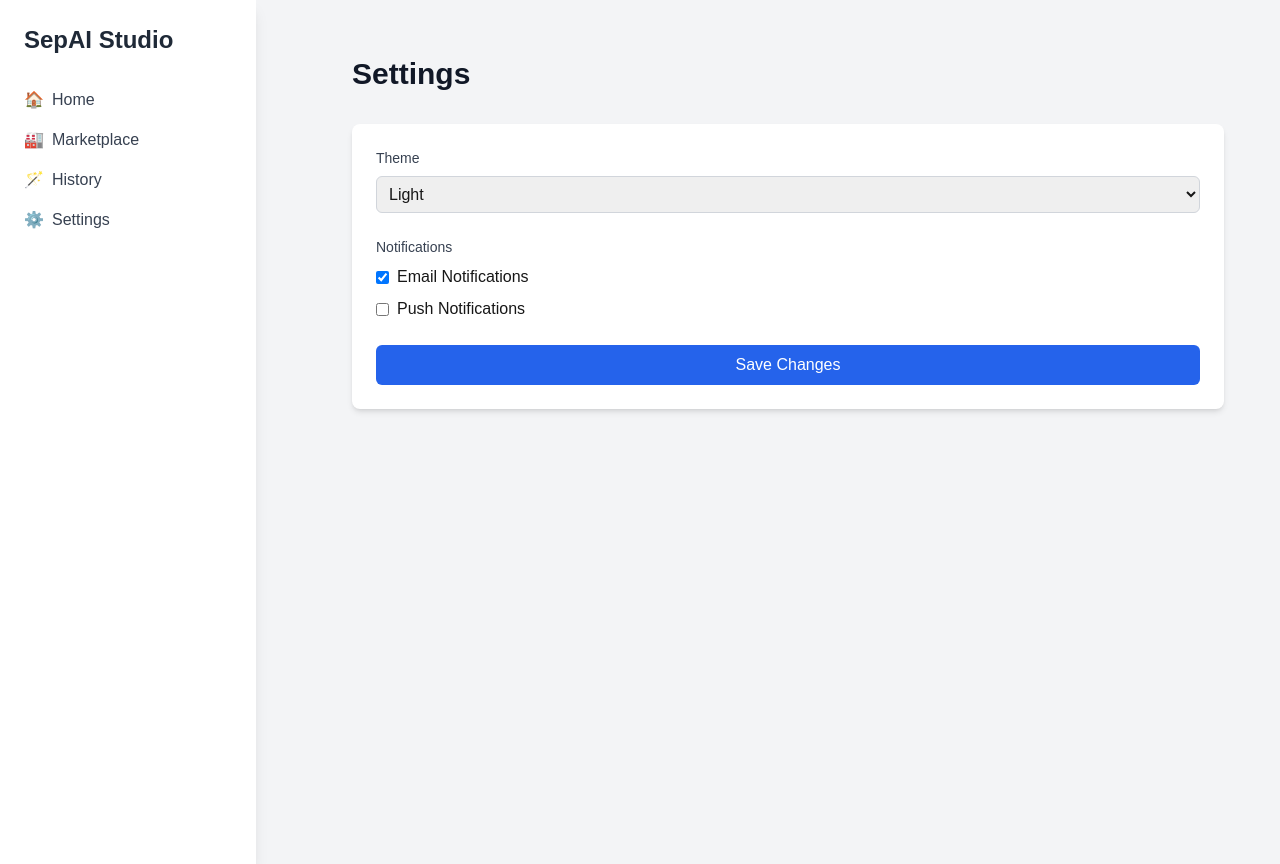
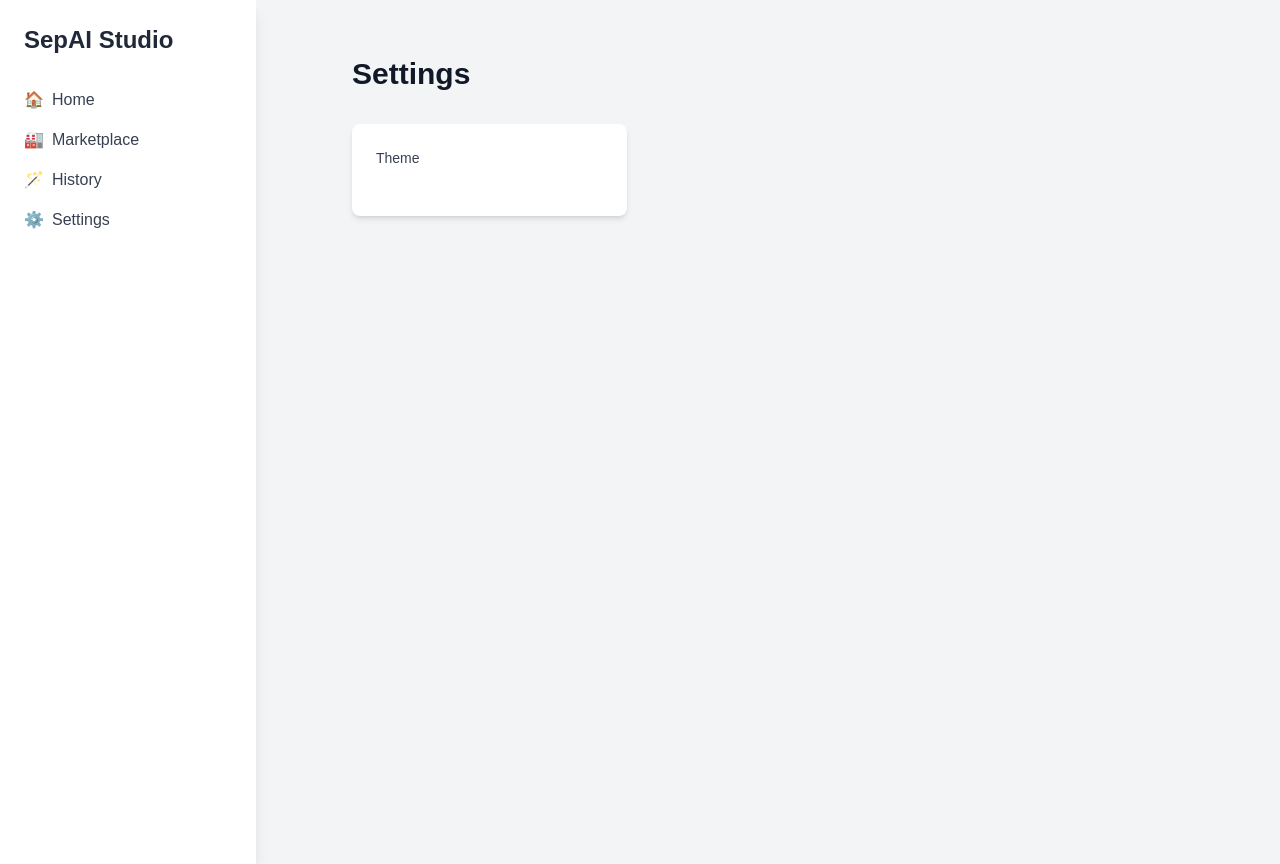
Before and after one commit to amirun573/sepAI, a Next.js app in the folder frontend/: page /setting in a window 1280 px wide. Built offline with nearby package versions, Linux system fonts and the light colour scheme.

Commit message:
enhance setting page

```diff
--- /dev/null
+++ b/frontend/src/_Common/interface/setting.interface.ts
@@ -0,0 +1,4 @@
+export interface SettingProps {
+    theme: string;
+    modelDownloadPath: string;
+}
--- a/frontend/src/app/setting/page.tsx
+++ b/frontend/src/app/setting/page.tsx
@@ -1,90 +1,100 @@
 "use client";
+import { SettingProps } from "@/_Common/interface/setting.interface";
 import Navbar from "@/components/Navbar";
 import { Suspense } from "react";
 import { useState, useEffect } from "react";
 
 function Setting() {
-    const [theme, setTheme] = useState("light");
-    const [emailNotifications, setEmailNotifications] = useState(true);
-    const [pushNotifications, setPushNotifications] = useState(false);
 
+    const initialSettings: SettingProps = {
+        theme: "dark",
+        modelDownloadPath: "/home/user/Downloads",
+    }
+
+    const [settings, setSettings] = useState<SettingProps>(initialSettings);
+
+    const [folderPath, setFolderPath] = useState<string | null>(null);
+    const isElectron = typeof window !== "undefined" && (window as any).electron?.selectFolder;
+
+
+    const selectFolder = async () => {
+        if (isElectron) {
+            // Electron Folder Selection
+            const selectedPath = await (window as any).electron.selectFolder();
+            if (selectedPath) setFolderPath(selectedPath);
+        } else {
+            // Web: Trigger file input
+            document.getElementById("folderInput")?.click();
+        }
+    };
+
+    const handleFolderSelect = (e: React.ChangeEvent<HTMLInputElement>) => {
+        const files = e.target.files;
+        if (files && files.length > 0) {
+            setFolderPath(files[0].webkitRelativePath.split("/")[0]); // Get the top-level folder name
+        }
+    };
     // Load settings from localStorage on component mount
     useEffect(() => {
         const savedSettings = JSON.parse(localStorage.getItem("settings") || "{}");
-        setTheme(savedSettings.theme || "light");
-        setEmailNotifications(savedSettings.emailNotifications || true);
-        setPushNotifications(savedSettings.pushNotifications || false);
+
     }, []);
 
-    // Save settings to localStorage
-    const handleSubmit = (e: React.FormEvent) => {
-        e.preventDefault();
-        const settings = {
-            theme,
-            emailNotifications,
-            pushNotifications,
-        };
-        localStorage.setItem("settings", JSON.stringify(settings));
-        console.log("Settings saved:", settings);
-    };
+
+
+    const handleSettings = (e: any) => {
+        try {
+
+            console.log(e);
+
+            const { id, value } = e.target;
+
+            console.log(id, value);
+            //e.target.files?.[0]?.name
+            setSettings({ ...settings, [id]: value });
+        } catch (error) {
+            console.error(error);
+        }
+    }
+
+
 
     return (
         <div className="min-h-screen bg-gray-100 p-6">
             <h1 className="text-3xl font-bold text-gray-900 mb-8">Settings</h1>
-            <div className="bg-white p-6 rounded-lg shadow-md">
-                <form onSubmit={handleSubmit}>
+            <div className="grid grid-cols-1 sm:grid-cols-2 lg:grid-cols-3 gap-6">
+                {/* <div className="bg-white p-6 rounded-lg shadow-md">
+                    <div className="mb-6">
+                        <label className="block text-sm font-medium text-gray-700 mb-2">
+                            Path Download Model
+                        </label>
+                        <input
+                         id="modelDownloadPath"
+                         type="file"
+                         data-webkitdirectory=""
+                         data-directory=""
+                         className="w-full p-2 border border-gray-300 rounded-md focus:outline-none focus:ring-2 focus:ring-blue-500"
+                         onChange={(e) => handleSettings(e)}
+                        />
+
+                    </div>
+
+
+                </div> */}
+
+                <div className="bg-white p-6 rounded-lg shadow-md">
                     {/* Theme Preference */}
                     <div className="mb-6">
                         <label className="block text-sm font-medium text-gray-700 mb-2">
                             Theme
                         </label>
-                        <select
-                            className="w-full p-2 border border-gray-300 rounded-md focus:outline-none focus:ring-2 focus:ring-blue-500"
-                            value={theme}
-                            onChange={(e) => setTheme(e.target.value)}
-                        >
-                            <option value="light">Light</option>
-                            <option value="dark">Dark</option>
-                            <option value="system">System Default</option>
-                        </select>
+
                     </div>
 
-                    {/* Notification Preferences */}
-                    <div className="mb-6">
-                        <label className="block text-sm font-medium text-gray-700 mb-2">
-                            Notifications
-                        </label>
-                        <div className="space-y-2">
-                            <label className="flex items-center">
-                                <input
-                                    type="checkbox"
-                                    checked={emailNotifications}
-                                    onChange={(e) => setEmailNotifications(e.target.checked)}
-                                    className="mr-2"
-                                />
-                                <span>Email Notifications</span>
-                            </label>
-                            <label className="flex items-center">
-                                <input
-                                    type="checkbox"
-                                    checked={pushNotifications}
-                                    onChange={(e) => setPushNotifications(e.target.checked)}
-                                    className="mr-2"
-                                />
-                                <span>Push Notifications</span>
-                            </label>
-                        </div>
-                    </div>
 
-                    {/* Save Button */}
-                    <button
-                        type="submit"
-                        className="w-full bg-blue-600 text-white py-2 px-4 rounded-md hover:bg-blue-700 focus:outline-none focus:ring-2 focus:ring-blue-500"
-                    >
-                        Save Changes
-                    </button>
-                </form>
+                </div>
             </div>
+
         </div>
     );
 }
```
